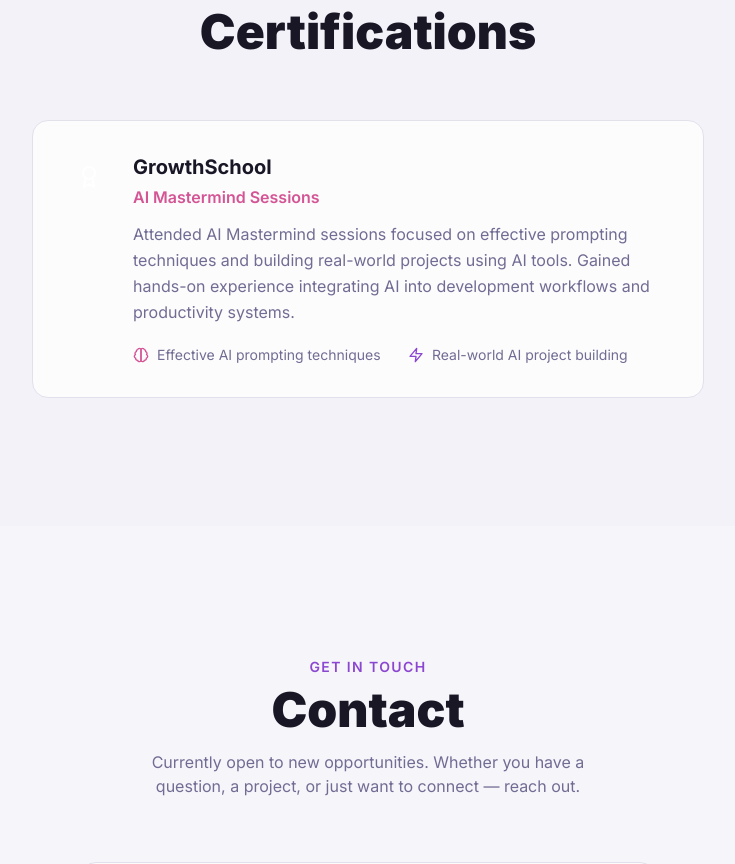
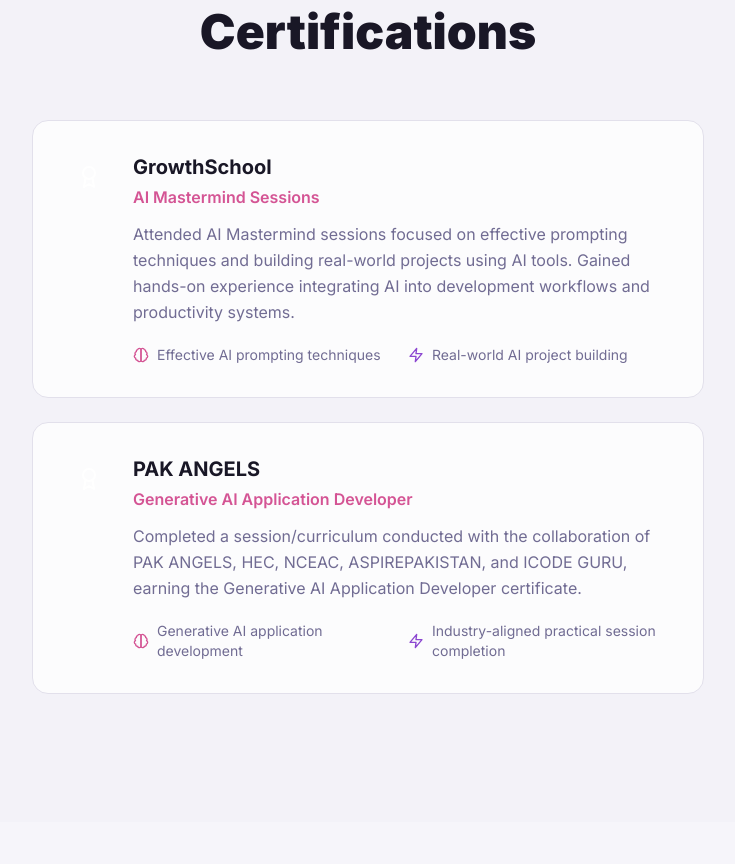
Before and after one commit to farheenayy33/Portfolio, a React (Vite) app: page / in a window 1280 px wide. Shown: the part 5740-6604 px from the top of the page, without its empty margins (272-1007 px from the left). Built offline with nearby package versions, Linux system fonts and the light colour scheme.

Commit message:
adding my new certifications

```diff
--- a/src/components/portfolio/Certifications.tsx
+++ b/src/components/portfolio/Certifications.tsx
@@ -16,11 +16,16 @@
           transition={{ duration: 0.7 }}
         >
           <div className="text-center mb-16">
-            <span className="text-sm font-semibold text-primary tracking-widest uppercase">Credentials</span>
-            <h2 className="text-4xl md:text-5xl font-black mt-2 text-foreground">Certifications</h2>
+            <span className="text-sm font-semibold text-primary tracking-widest uppercase">
+              Credentials
+            </span>
+            <h2 className="text-4xl md:text-5xl font-black mt-2 text-foreground">
+              Certifications
+            </h2>
           </div>
 
           <div className="max-w-2xl mx-auto">
+            <div className="space-y-6">
               <motion.div
                 initial={{ opacity: 0, y: 20 }}
                 animate={inView ? { opacity: 1, y: 0 } : {}}
@@ -34,13 +39,18 @@
                   </div>
                   <div>
                     <div className="flex items-center gap-2 mb-1">
-                    <h3 className="text-xl font-bold text-foreground">GrowthSchool</h3>
+                      <h3 className="text-xl font-bold text-foreground">
+                        GrowthSchool
+                      </h3>
                     </div>
-                  <p className="text-accent font-semibold mb-3">AI Mastermind Sessions</p>
+                    <p className="text-accent font-semibold mb-3">
+                      AI Mastermind Sessions
+                    </p>
                     <p className="text-muted-foreground leading-relaxed mb-5">
-                    Attended AI Mastermind sessions focused on effective prompting techniques and
-                    building real-world projects using AI tools. Gained hands-on experience integrating
-                    AI into development workflows and productivity systems.
+                      Attended AI Mastermind sessions focused on effective
+                      prompting techniques and building real-world projects
+                      using AI tools. Gained hands-on experience integrating AI
+                      into development workflows and productivity systems.
                     </p>
 
                     <div className="grid grid-cols-1 sm:grid-cols-2 gap-3">
@@ -56,6 +66,50 @@
                   </div>
                 </div>
               </motion.div>
+
+              <motion.div
+                initial={{ opacity: 0, y: 20 }}
+                animate={inView ? { opacity: 1, y: 0 } : {}}
+                transition={{ duration: 0.5, delay: 0.2 }}
+                className="rounded-2xl bg-card border border-card-border hover:border-accent/40 transition-all duration-300 hover:shadow-lg hover:shadow-accent/10 p-8"
+                data-testid="card-certification-2"
+              >
+                <div className="flex items-start gap-5">
+                  <div className="w-12 h-12 rounded-xl bg-linear-to-br from-accent to-primary flex items-center justify-center shrink-0">
+                    <Award className="w-6 h-6 text-white" />
+                  </div>
+                  <div>
+                    <div className="flex items-center gap-2 mb-1">
+                      <h3 className="text-xl font-bold text-foreground">
+                        PAK ANGELS
+                      </h3>
+                    </div>
+                    <p className="text-accent font-semibold mb-3">
+                      Generative AI Application Developer
+                    </p>
+                    <p className="text-muted-foreground leading-relaxed mb-5">
+                      Completed a session/curriculum conducted with the
+                      collaboration of PAK ANGELS, HEC, NCEAC, ASPIREPAKISTAN,
+                      and ICODE GURU, earning the Generative AI Application
+                      Developer certificate.
+                    </p>
+
+                    <div className="grid grid-cols-1 sm:grid-cols-2 gap-3">
+                      <div className="flex items-center gap-2 text-sm text-muted-foreground">
+                        <Brain className="w-4 h-4 text-accent shrink-0" />
+                        <span>Generative AI application development</span>
+                      </div>
+                      <div className="flex items-center gap-2 text-sm text-muted-foreground">
+                        <Zap className="w-4 h-4 text-primary shrink-0" />
+                        <span>
+                          Industry-aligned practical session completion
+                        </span>
+                      </div>
+                    </div>
+                  </div>
+                </div>
+              </motion.div>
+            </div>
           </div>
         </motion.div>
       </div>
```
Lines whose indentation alone changed are shown as unchanged.
